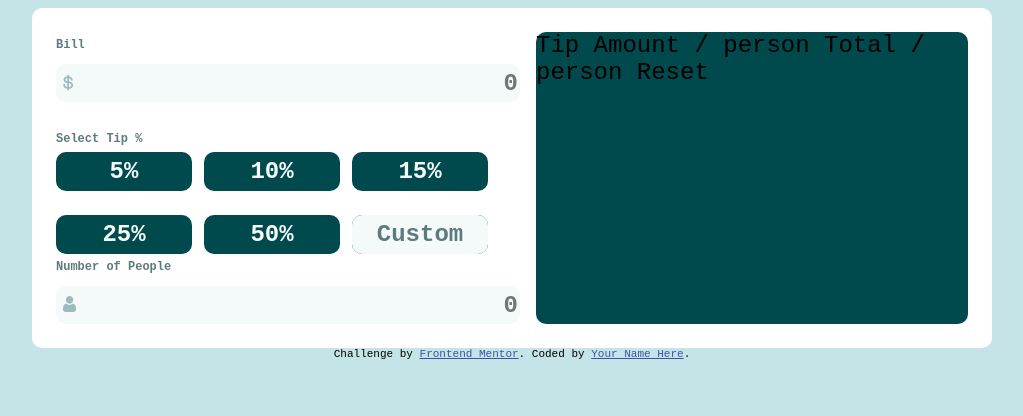
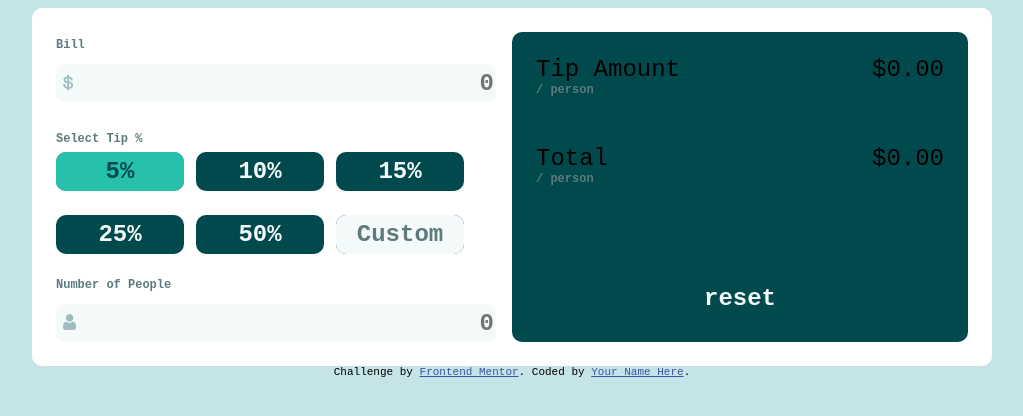
Before and after one commit to Jero2244/JS-Calculator, a plain HTML site: page index.html in a window 1280 px wide. Both pictures are taken after a click on the button "5%". Shown: the whole page, without its empty margins (128-1151 px from the left). Drawn offline with Linux system fonts and the light colour scheme.

Commit message:
css for left side finished and some js done

```diff
--- a/index.html
+++ b/index.html
@@ -23,26 +23,32 @@
       <p class="bill">Bill</p>
       <input type="text" onblur="getVal()"  placeholder="0" class="money">
       <p>Select Tip %</p>
-      <ul  class="flex">
-        <li><button  class="button-1">5%</button></li>
-        <li><button class="button-2">10%</button></li>
-        <li><button class="button-3">15%</button></li>
+      <ul  class="list flex">
+        <li><button  class="button 1">5%</button></li>
+        <li><button class="button 2">10%</button></li>
+        <li><button class="button 3">15%</button></li>
         <div class="break"></div>
-        <li><button class="button-4">25%</button></li>
-        <li><button class="button-5">50%</button></li>
+        <li><button class="button 4">25%</button></li>
+        <li><button class="button 5">50%</button></li>
         <li><button class="custom">Custom</button></li>
       </ul>
 
        <p>Number of People</p>
-      <input type="text" onblur="sum()" placeholder="0" class="people"> </div>
-    <div class="result">
-       Tip Amount
-    / person
+      <input type="text" onblur="sum()" placeholder="0" class="people">
+  </div>
 
-    Total
-    / person
+  <div class="result flex">
+    <div class="totals">
+      <div class="tips-and-total flex">
+          <div class="tip">Tip Amount <span class="person">/ person</span></div>
+          <span class="number">$0.00</span>
+    </div>
+    <div class="tips-and-total flex">
+      <div class="total">Total <span class="person">/ person</span></div><span class="number">$0.00</span> </div></div>
 
-    Reset</div>
+    <div ><button class="reset ">reset</button></div>
+
+  </div>
   </div>
 
   <div class="attribution">
--- a/script.js
+++ b/script.js
@@ -1,23 +1,50 @@
-let num;
-let percentage;
+// let num;
+// let percentage;
 
-function getVal(){
-    const number = document.querySelector('input').value;
-    console.log(number)
-    num = Number(number)
+// function getVal(){
+//     const number = document.querySelector('input').value;
+//     console.log(number)
+//     num = Number(number)
+// }
+
+// function sum(){
+//     let result = num + num
+//     console.log(result)
+// }
+// function percentages(){
+//     const btn = document.querySelector('.button-1')
+//     const btncontent = btn.textContent;
+//     percentage = Number(btncontent)
+//     console.log(percentage)
+
+// }
+
+// const btn = document.querySelectorAll('button');
+// btn.onClick = () => console.log('Clicked')
+
+
+if (document.body.addEventListener){
+    document.body.addEventListener('click',yourHandler,false);
+}
+else{
+    document.body.attachEvent('onclick',yourHandler);//for IE
 }
 
-function sum(){
-    let result = num + num
-    console.log(result)
-}
-function percentages(){
-    const btn = document.querySelector('.button-1')
-    const btncontent = btn.textContent;
-    percentage = Number(btncontent)
-    console.log(percentage)
+function yourHandler(e){
+    e = e || window.event;
+    const target = e.target || e.srcElement;
+    if (target.className.match('button'))
+    {
+        show(target)
+        target.classList.add('active');
 
+    }
 }
 
-const btn = document.querySelectorAll('button');
-btn.onClick = () => console.log('Clicked')
+function show(btn){
+    var btns = document.querySelectorAll('button');
+    btns.forEach(function(btn){
+      btn.classList.remove('active');
+    });
+    // btn.classList.add('active');
+}
--- a/stylesheet.css
+++ b/stylesheet.css
@@ -22,16 +22,19 @@ html, body{
 .calculator > *{
     margin: 0.25rem 0%;
 }
-p{
+p, .person{
     font-size: 0.5rem;
     font-weight: 700;
     color: hsl(186, 14%, 43%);
     margin: 1em;
 }
 .result{
-    flex: 1;
+    flex: 1 ;
     background-color: hsl(183, 100%, 15%);
     margin: 1rem;
+    padding: 1rem ;
+    flex-direction: column;
+    justify-content: space-between;
 
 }
 .input{
@@ -41,7 +44,7 @@ p{
 .flex{
     display: flex;
 }
-ul{
+.list{
     margin: 0%;
     padding: 0%;
     list-style: none;
@@ -75,8 +78,6 @@ li{
     padding-left:30px;
     background-color: hsl(189, 41%, 97%);
     border: none;
-
-
 }
 
 button{
@@ -104,5 +105,18 @@ input{
     font-size: 1rem;
     font-weight: 700;
     color: hsl(183, 100%, 15%);
-    ;
+
 }
+.person{
+    display: block;
+    margin: 0;
+}
+.tips-and-total{
+    justify-content: space-between;
+    margin-bottom: 2rem;
+}
+
+.active{
+    background-color:hsl(172, 67%, 45%) ;
+    color: hsl(183, 100%, 15%);
+}
```
